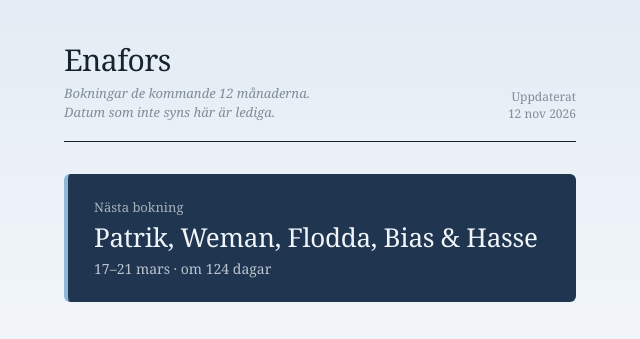
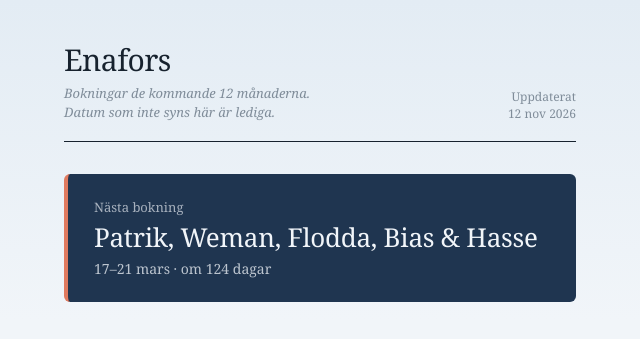
Before and after one commit to Pater483/Enafors, a plain HTML site: page index.html in a window 1280 px wide. Shown: the top 339 px of the page, 320-960 px from the left. Drawn offline with Linux system fonts and the light colour scheme.

Commit message:
Change brass color variable in CSS

```diff
--- a/index.html
+++ b/index.html
@@ -10,7 +10,7 @@
     --paper: #F1F5F9;
     --ink: #17222E;
     --green: #1F3550;
-    --brass: #8DB8D8;
+    --brass: #E07A5F;
     --muted: #7F8C99;
     --rule: #D6DEE6;
   }
```
